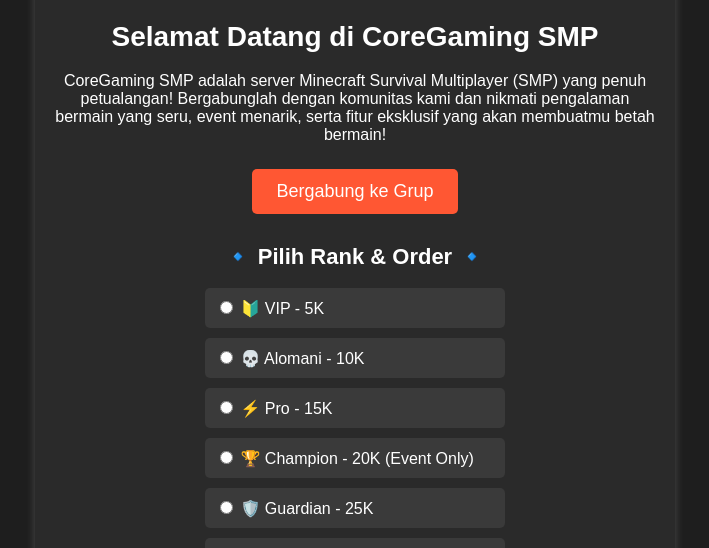
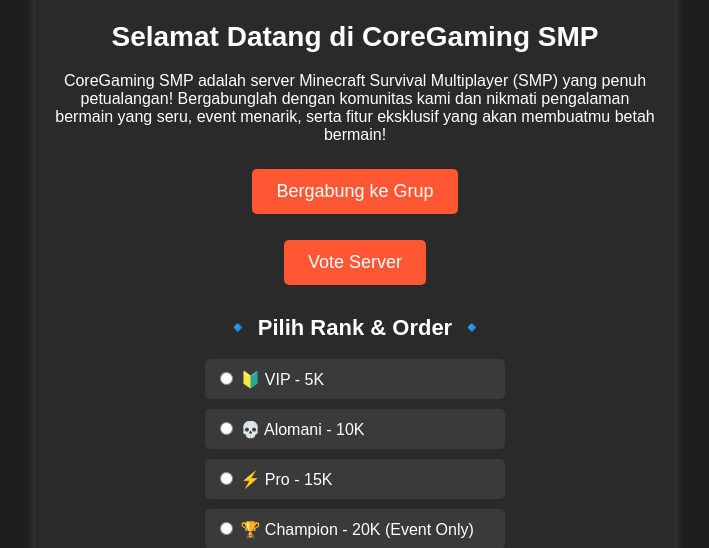
Before and after one commit to pashaba/coregaming, a plain HTML site: page index.html in a window 1280 px wide. Shown: the part 242-790 px from the top of the page, without its empty margins (285-994 px from the left). Drawn offline with Linux system fonts and the light colour scheme.

Commit message:
Update index.html

```diff
--- a/index.html
+++ b/index.html
@@ -17,7 +17,8 @@
             event menarik, serta fitur eksklusif yang akan membuatmu betah bermain!
         </p>
         <a href="https://chat.whatsapp.com/DtZ3wOYHdmcFlNoZX66gmG" id="joinButton" class="join-button">Bergabung ke Grup</a>
-
+<p>
+        <a href="https://minecraft-mp.com/server/340546/vote/" class="join-button">Vote Server</a>
         <!-- Daftar Harga Rank -->
         <h2 class="price-title">🔹 Pilih Rank & Order 🔹</h2>
         <div class="price-list">
```
